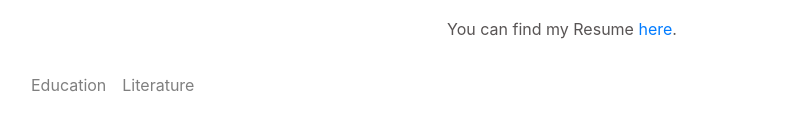
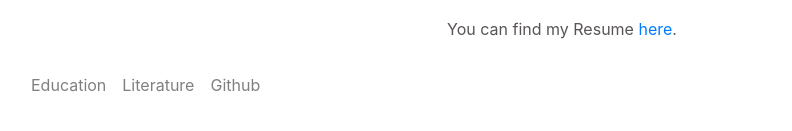
Before and after one commit to MSchiavi/personal_website, a React (Create React App) app: page / in a window 1280 px wide. Shown: the part 287-418 px from the top of the page, without its empty margins (78-870 px from the left). Built offline with nearby package versions, Linux system fonts and the light colour scheme.

Commit message:
added github link

```diff
--- a/src/Menu.tsx
+++ b/src/Menu.tsx
@@ -23,6 +23,7 @@ function Menu() {
           {!isHome && <Nav.Link href="/">Home</Nav.Link>}
           {!isEducation && !isLiterature && <Nav.Link href="/education">Education</Nav.Link>}
           {!isLiterature && !isEducation && <Nav.Link href="/literature">Literature</Nav.Link>}
+          {isHome && <Nav.Link href="https://github.com/MSchiavi">Github</Nav.Link>}
         </Nav>
       </Navbar>
     </Container>
```
